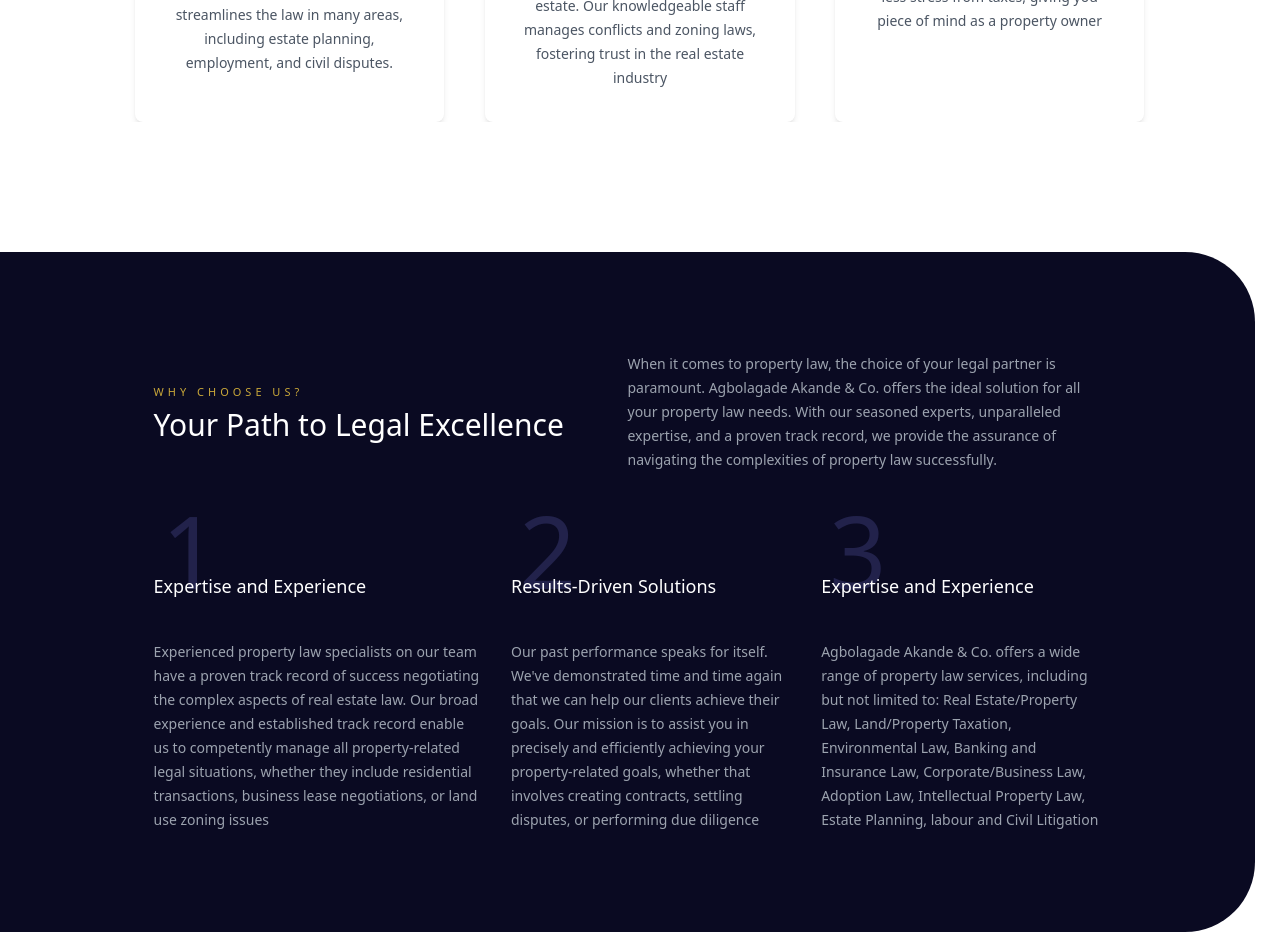
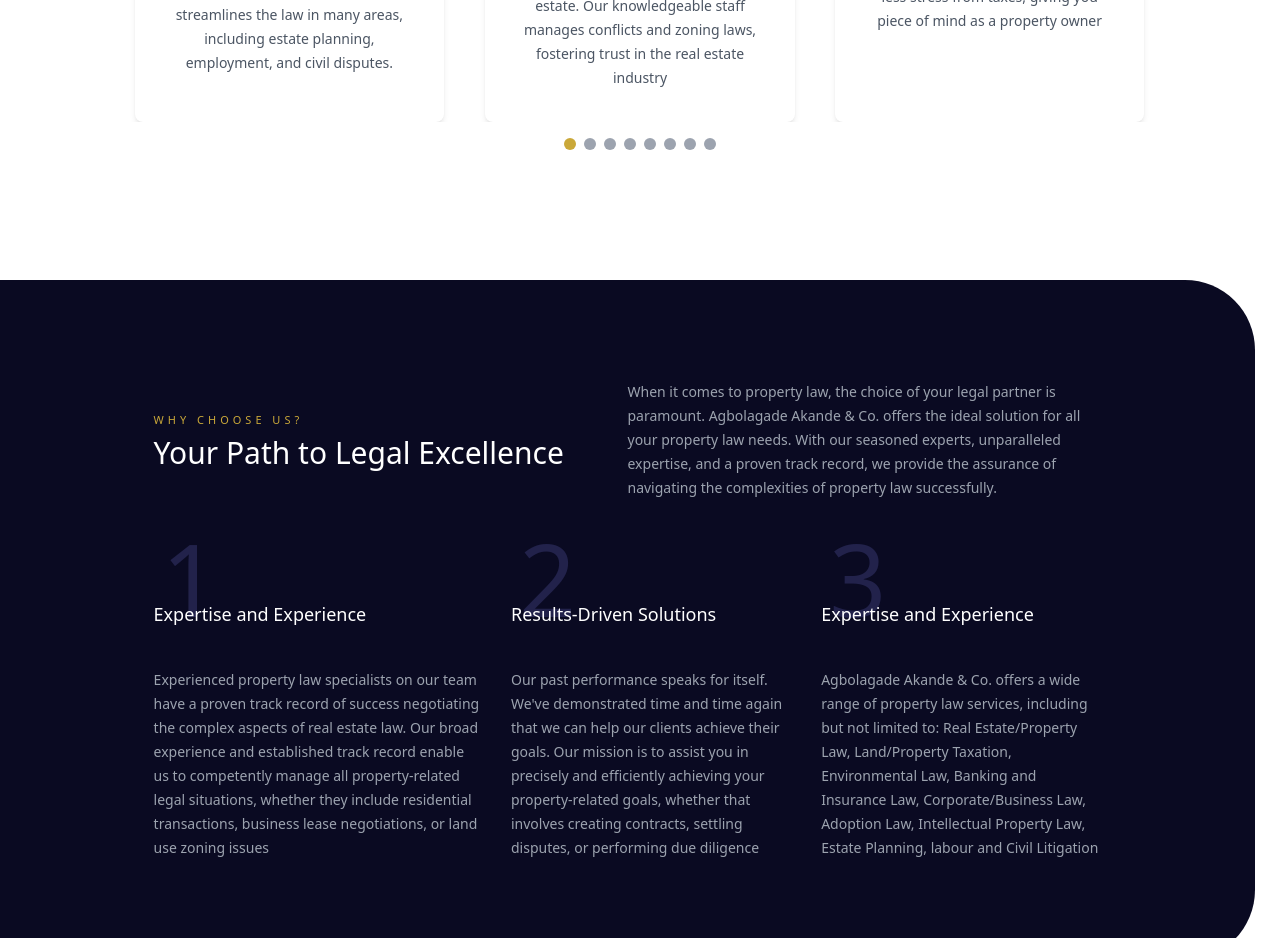
Before and after one commit to Preshstiks/propertylaw, a Next.js app: page / in a window 1280 px wide. Shown: the part 1260-2198 px from the top of the page. Built offline with nearby package versions, Linux system fonts and the light colour scheme.

Commit message:
app debugged

```diff
--- a/components/Services.js
+++ b/components/Services.js
@@ -9,6 +9,7 @@ import {
 import { TbTrees, TbBuildingSkyscraper } from "react-icons/tb";
 import useEmblaCarousel from "embla-carousel-react";
 import Autoplay from "embla-carousel-autoplay";
+import { useEffect, useState } from "react";
 
 const Services = () => {
   const OurServices = [
@@ -61,7 +62,23 @@ const Services = () => {
         "Our legal services can help you safeguard your future and uphold your rights. For your peace of mind and justice, our knowledgeable staff streamlines the law in many areas, including estate planning, employment, and civil disputes.",
     },
   ];
-  const [emblaRef] = useEmblaCarousel({ loop: true }, [Autoplay()]);
+  const [emblaRef, emblaApi] = useEmblaCarousel({ loop: true }, [Autoplay()]);
+  const [activeSlide, setActiveSlide] = useState(0);
+
+  useEffect(() => {
+    if (emblaApi) {
+      emblaApi.on("select", () => {
+        setActiveSlide(emblaApi.selectedScrollSnap());
+      });
+    }
+  }, [emblaApi]);
+
+  const handleDotClick = (index) => {
+    if (emblaApi) {
+      emblaApi.scrollTo(index);
+      setActiveSlide(index);
+    }
+  };
   return (
     <div id={"services"} className="md:py-[130px] sm:py-[100px] py-[70px]">
       <div className="text-center pb-[80px] px-[12%]">
@@ -101,6 +118,19 @@ const Services = () => {
           </div>
         </div>
       </div>
+      <div className="text-center mt-4">
+        <div className="flex justify-center space-x-2">
+          {OurServices.map((_, index) => (
+            <button
+              key={index}
+              className={`w-3 h-3 rounded-full ${
+                activeSlide === index ? "bg-[#CAA839]" : "bg-gray-400"
+              }`}
+              onClick={() => handleDotClick(index)}
+            ></button>
+          ))}
+        </div>
+      </div>
     </div>
   );
 };
--- a/package.json
+++ b/package.json
@@ -17,10 +17,11 @@
     "react-dom": "^18",
     "react-icons": "^4.11.0",
     "react-multi-carousel": "^2.8.4",
+    "react-responsive-carousel": "^3.2.23",
     "react-scroll": "^1.9.0",
     "react-slick": "^0.29.0",
     "react-spinners": "^0.13.8",
-    "slick-carousel": "^1.8.1"
+    "swiper": "^11.0.3"
   },
   "devDependencies": {
     "autoprefixer": "^10",
```
Also changed, not shown: 1 other file (tests, documents, lock files or other folders).
